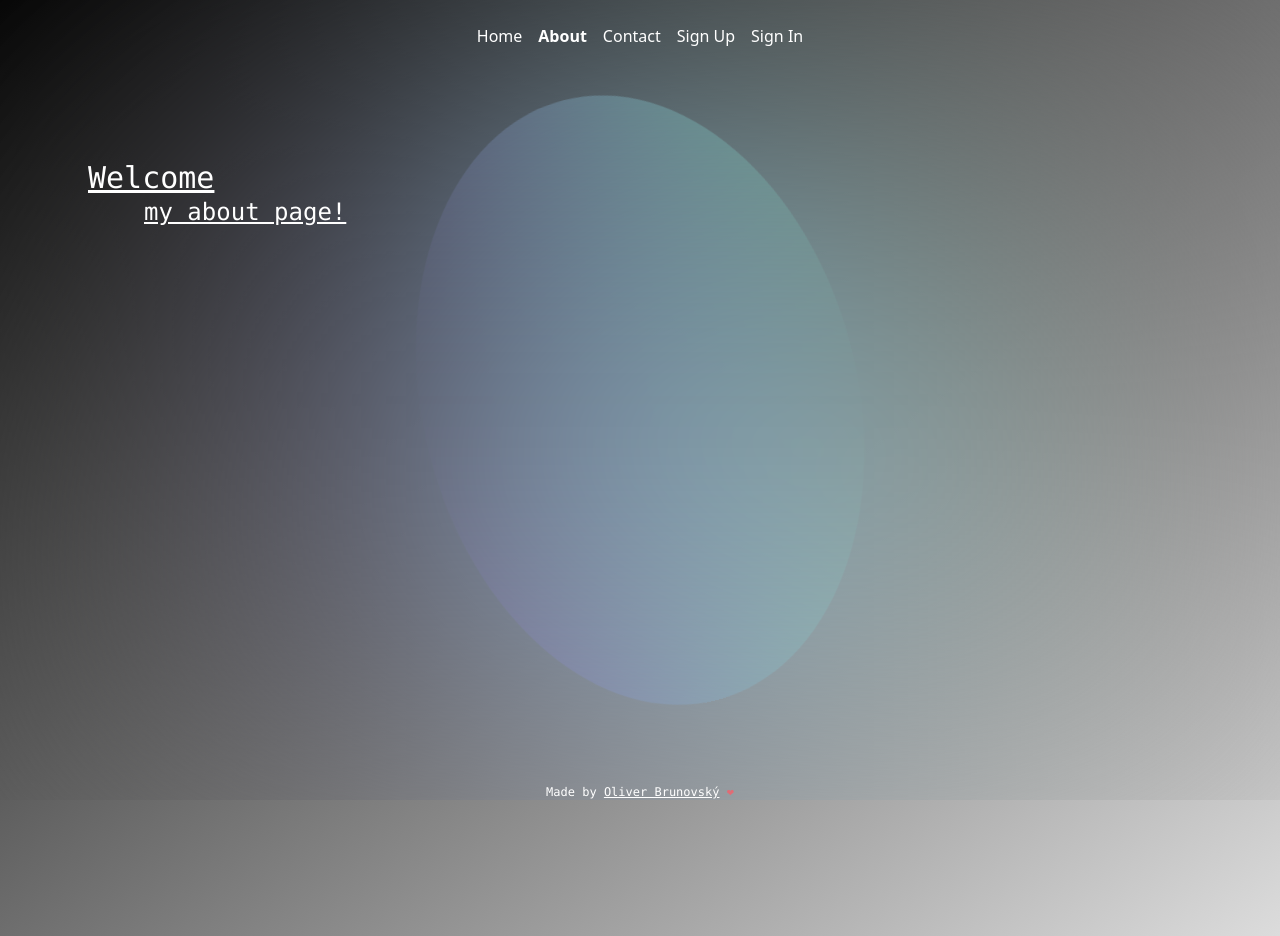
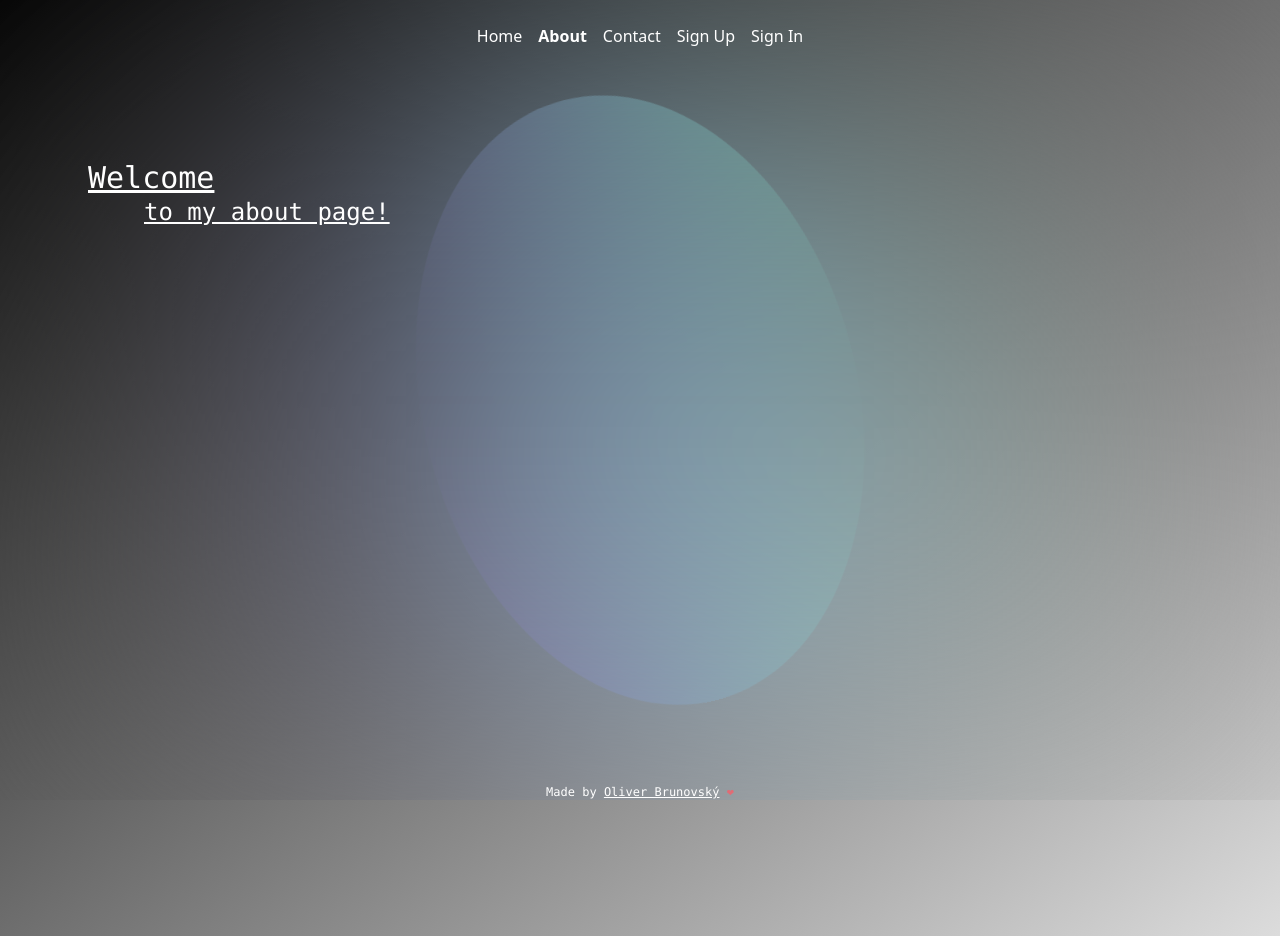
Before and after one commit to brunovskyoliver/portfolio, a Next.js app: page /About in a window 1280 px wide. Built offline with nearby package versions, Linux system fonts and the light colour scheme; no server answers.

Commit message:
final version

```diff
--- a/src/pages/About.tsx
+++ b/src/pages/About.tsx
@@ -59,7 +59,7 @@ export default function About(): JSX.Element {
     <div className='flex justify-center md:justify-start p-4 md:p-14 w-full md:w-1/2 z-10'>
       <div className=''>
         <h1 data-value='Welcome' className='text-2xl md:w-fit md:text-3xl font-mono underline flex items-center justify-center md:justify-start'>Welcome</h1>
-        <h2 className='text-xl md:text-2xl font-mono underline md:ml-14'>my about page!</h2>
+        <h2 className='text-xl md:text-2xl font-mono underline md:ml-14'>to my about page!</h2>
       </div>
     </div>
   </div>
```
